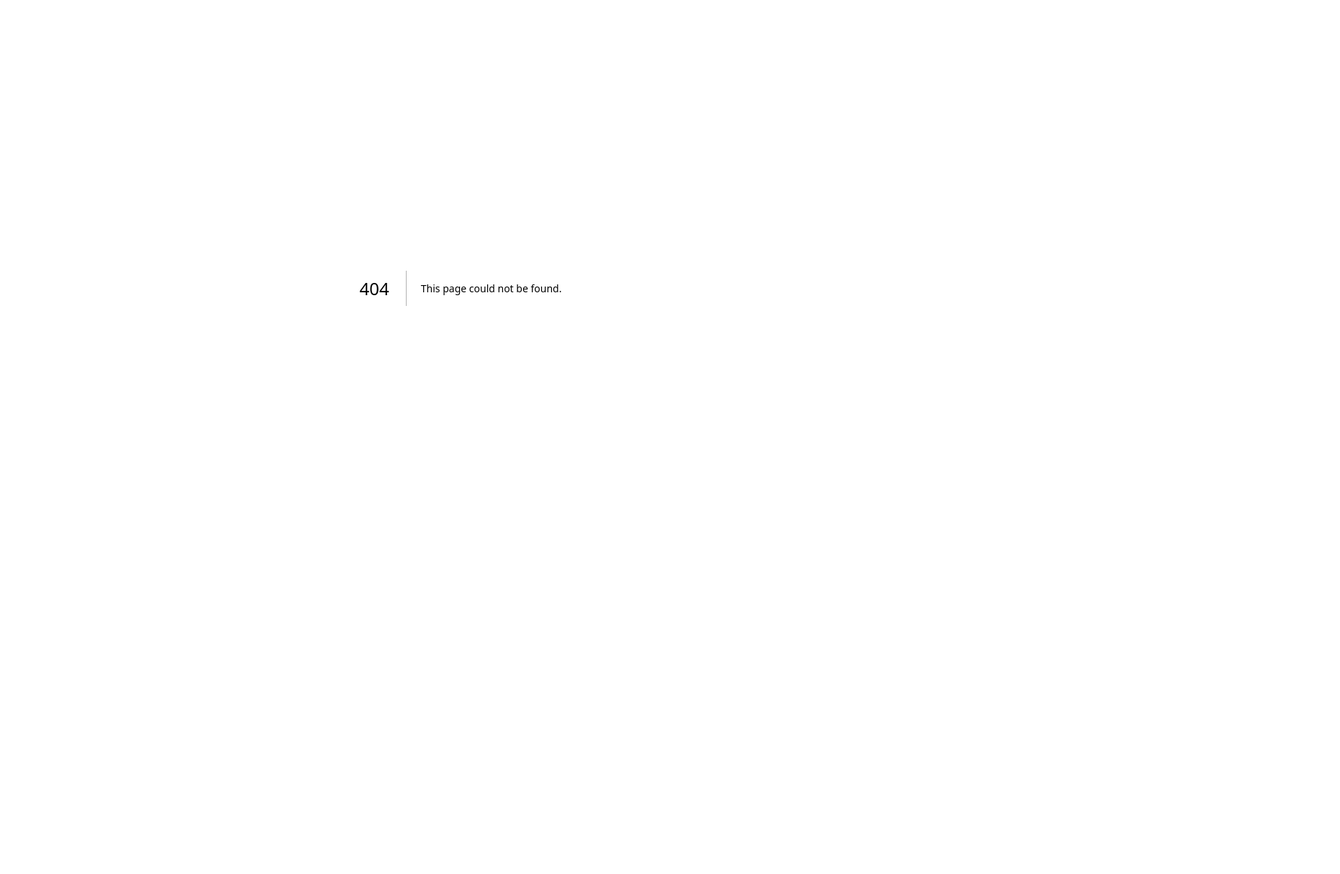
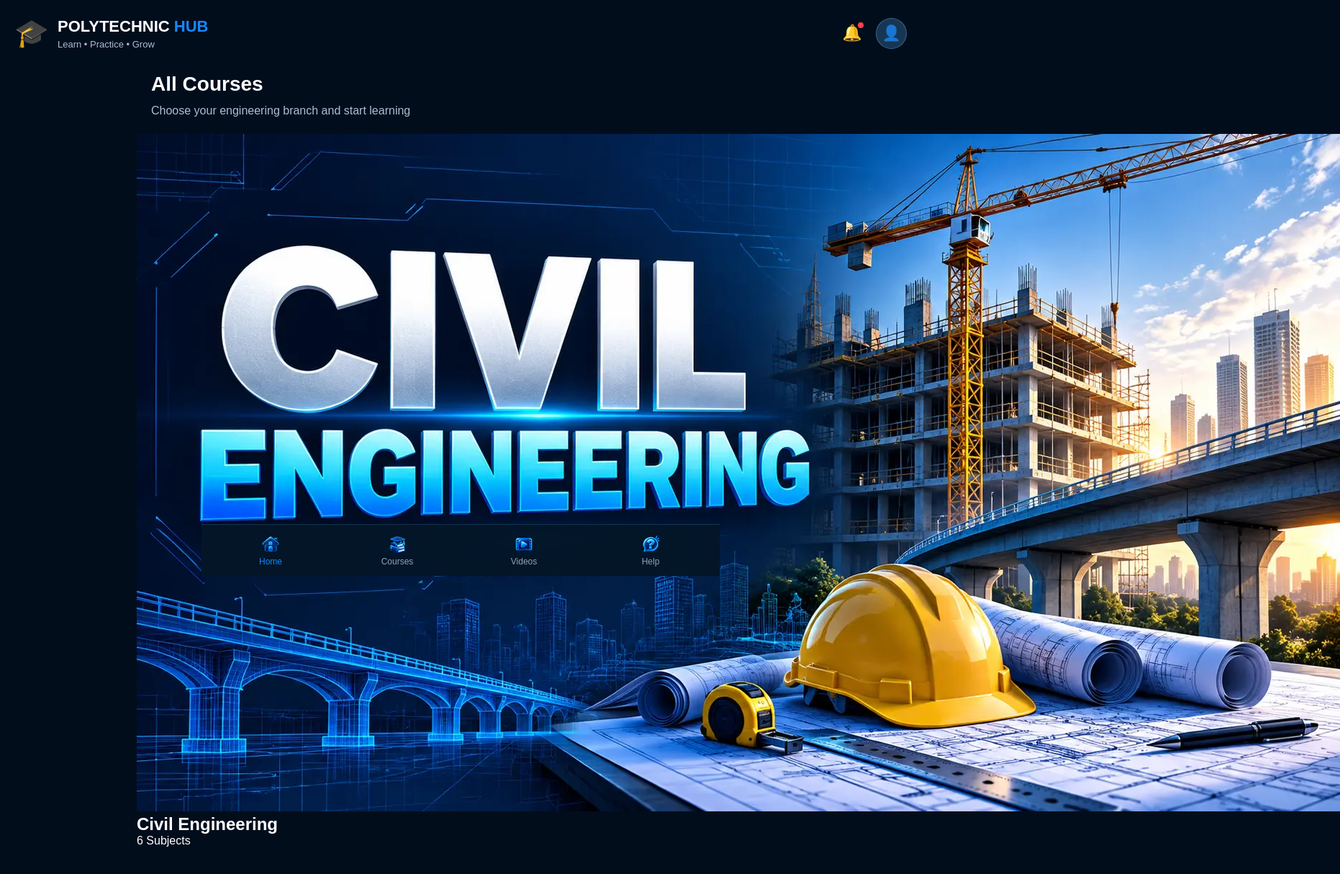
Before and after one commit to lalan-kumar-design/polytechnic-hub, a Next.js app: page /courses in a window 1280 px wide. Before the commit this address had no page. Shown: the top 1214 px of the page at 72% size, 1862 px wide, since content can reach past the window. Before the commit the page ends 800 px from the top, so only its background shows below. Built offline with nearby package versions, Linux system fonts and the light colour scheme.

Commit message:
Add Courses page with header and bottom navigation

```diff
--- /dev/null
+++ b/app/courses/page.js
@@ -0,0 +1,39 @@
+import Header from "../../components/Header";
+import BottomNav from "../../components/BottomNav";
+
+export default function Courses() {
+  return (
+    <main>
+      <Header />
+
+      <div className="home-content">
+
+        <section className="welcome">
+          <h1>All Courses</h1>
+          <p>
+            Choose your engineering branch and start learning
+          </p>
+        </section>
+
+        <section className="courses-page">
+
+          <div className="branch-card">
+            <img
+              src="/images/civil.webp"
+              alt="Civil Engineering"
+            />
+
+            <div className="branch-info">
+              <h2>Civil Engineering</h2>
+              <p>6 Subjects</p>
+            </div>
+          </div>
+
+        </section>
+
+      </div>
+
+      <BottomNav />
+    </main>
+  );
+    }
```
